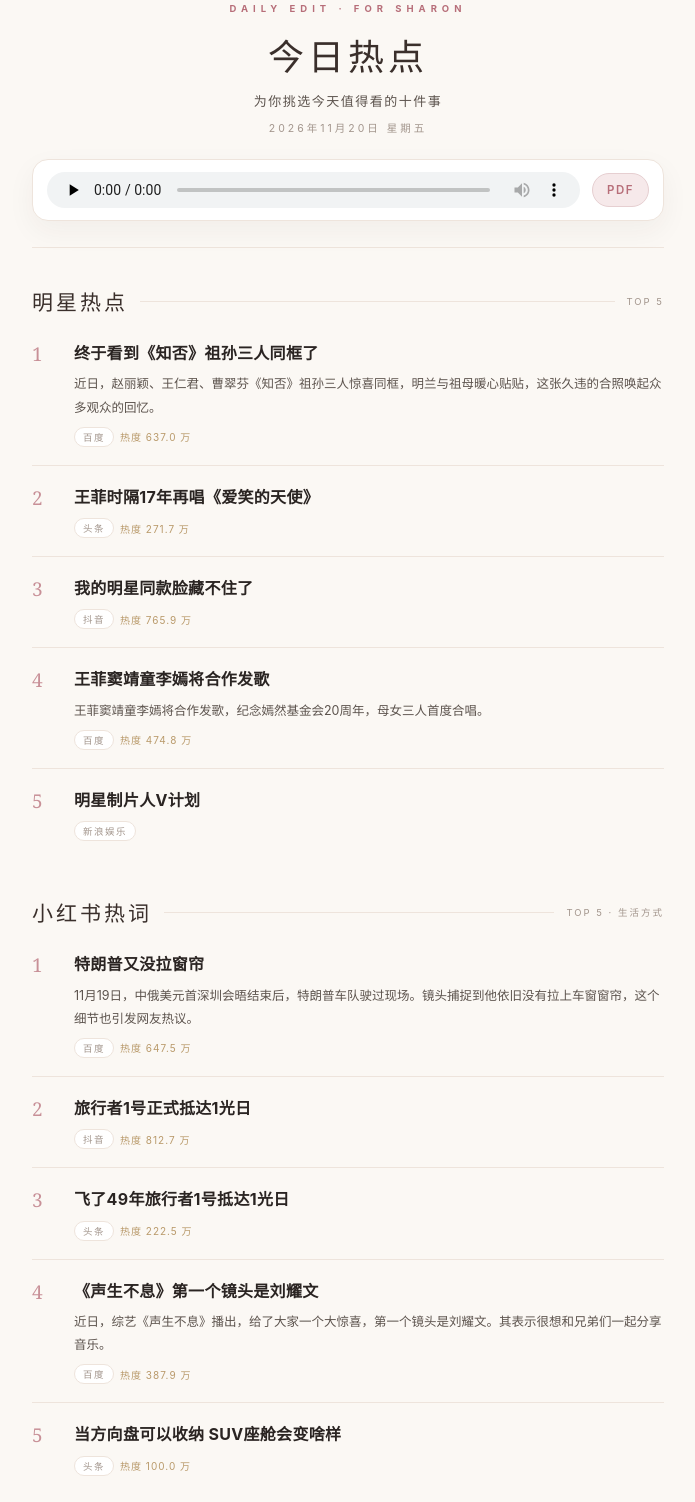
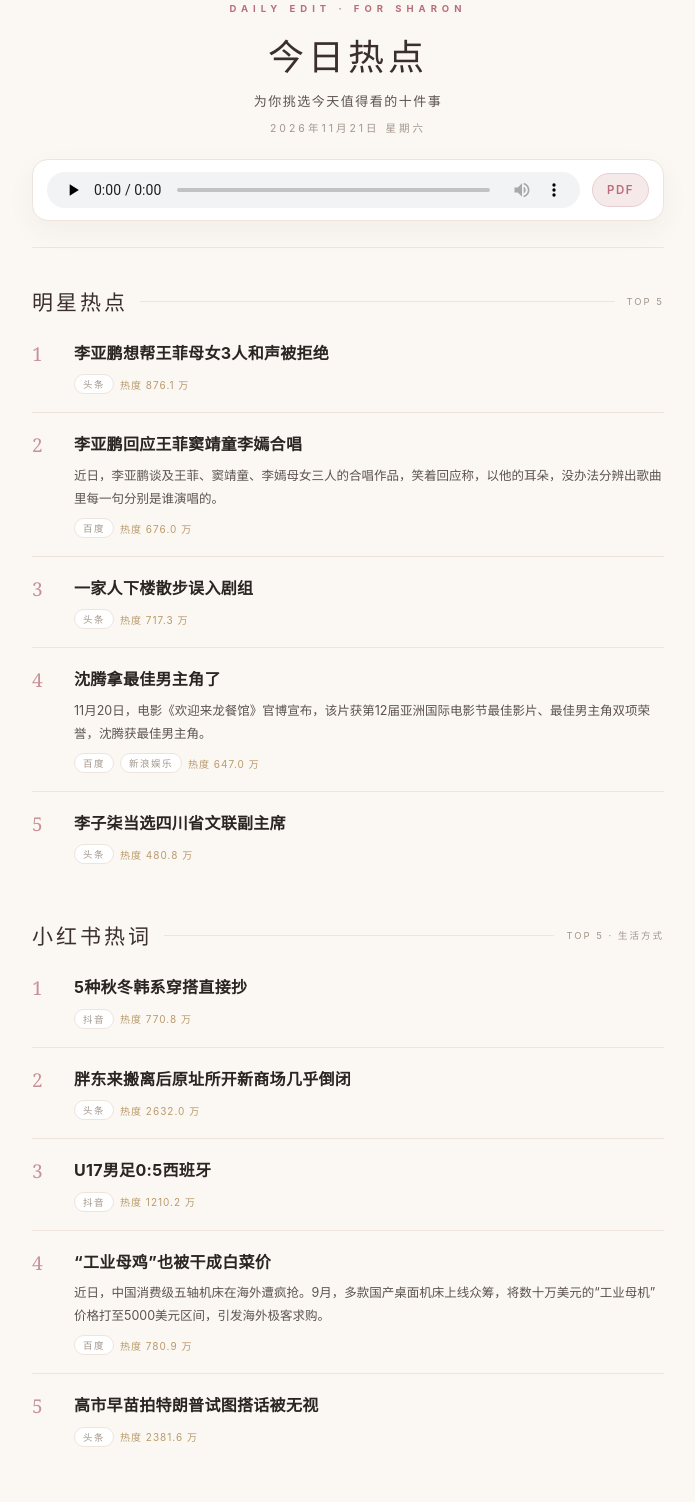
Before and after one commit to aaronelchatgpt/news-sharon, a plain HTML site: page index.html in a window 1280 px wide. Shown: the part 41-1543 px from the top of the page, without its empty margins (292-987 px from the left). Drawn offline with Linux system fonts and the light colour scheme.

Commit message:
update index.html

```diff
--- a/index.html
+++ b/index.html
@@ -1,6 +1,6 @@
 <!doctype html><html lang="zh-CN"><head><meta charset="utf-8">
 <meta name="viewport" content="width=device-width, initial-scale=1">
-<title>Sharon 的每日热点 · 2026年11月20日</title>
+<title>Sharon 的每日热点 · 2026年11月21日</title>
 <style>
 :root{--ivory:#fbf8f4;--ink:#2a2422;--ink2:#5c534d;--muted:#a3968d;--rose:#b76e79;--rose-soft:#f6e9ea;--line:#eee4dc;--gold:#b99a6b}
 *{box-sizing:border-box}
@@ -35,7 +35,7 @@ li:last-child{border-bottom:0}
     <div class="kicker">Daily Edit · For Sharon</div>
     <h1>今日热点</h1>
     <div class="greet">为你挑选今天值得看的十件事</div>
-    <div class="date">2026年11月20日 星期五</div>
+    <div class="date">2026年11月21日 星期六</div>
     <div class="media">
       <audio controls preload="none" src="sharon.mp3"></audio>
       <a class="dl" href="sharon.pdf" download>PDF</a>
@@ -47,41 +47,41 @@ li:last-child{border-bottom:0}
     <li>
       <span class="rank">1</span>
       <div class="body">
-        <div class="title">终于看到《知否》祖孙三人同框了</div>
-        <div class="desc">近日，赵丽颖、王仁君、曹翠芬《知否》祖孙三人惊喜同框，明兰与祖母暖心贴贴，这张久违的合照唤起众多观众的回忆。</div>
-        <div class="meta"><span class="tag">百度</span><span class="hot">热度 637.0 万</span></div>
+        <div class="title">李亚鹏想帮王菲母女3人和声被拒绝</div>
+
+        <div class="meta"><span class="tag">头条</span><span class="hot">热度 876.1 万</span></div>
       </div>
     </li>
     <li>
       <span class="rank">2</span>
       <div class="body">
-        <div class="title">王菲时隔17年再唱《爱笑的天使》</div>
-
-        <div class="meta"><span class="tag">头条</span><span class="hot">热度 271.7 万</span></div>
+        <div class="title">李亚鹏回应王菲窦靖童李嫣合唱</div>
+        <div class="desc">近日，李亚鹏谈及王菲、窦靖童、李嫣母女三人的合唱作品，笑着回应称，以他的耳朵，没办法分辨出歌曲里每一句分别是谁演唱的。</div>
+        <div class="meta"><span class="tag">百度</span><span class="hot">热度 676.0 万</span></div>
       </div>
     </li>
     <li>
       <span class="rank">3</span>
       <div class="body">
-        <div class="title">我的明星同款脸藏不住了</div>
+        <div class="title">一家人下楼散步误入剧组</div>
 
-        <div class="meta"><span class="tag">抖音</span><span class="hot">热度 765.9 万</span></div>
+        <div class="meta"><span class="tag">头条</span><span class="hot">热度 717.3 万</span></div>
       </div>
     </li>
     <li>
       <span class="rank">4</span>
       <div class="body">
-        <div class="title">王菲窦靖童李嫣将合作发歌</div>
-        <div class="desc">王菲窦靖童李嫣将合作发歌，纪念嫣然基金会20周年，母女三人首度合唱。</div>
-        <div class="meta"><span class="tag">百度</span><span class="hot">热度 474.8 万</span></div>
+        <div class="title">沈腾拿最佳男主角了</div>
+        <div class="desc">11月20日，电影《欢迎来龙餐馆》官博宣布，该片获第12届亚洲国际电影节最佳影片、最佳男主角双项荣誉，沈腾获最佳男主角。</div>
+        <div class="meta"><span class="tag">百度</span><span class="tag">新浪娱乐</span><span class="hot">热度 647.0 万</span></div>
       </div>
     </li>
     <li>
       <span class="rank">5</span>
       <div class="body">
-        <div class="title">明星制片人V计划</div>
+        <div class="title">李子柒当选四川省文联副主席</div>
 
-        <div class="meta"><span class="tag">新浪娱乐</span></div>
+        <div class="meta"><span class="tag">头条</span><span class="hot">热度 480.8 万</span></div>
       </div>
     </li></ol>
   </div>
@@ -91,41 +91,41 @@ li:last-child{border-bottom:0}
     <li>
       <span class="rank">1</span>
       <div class="body">
-        <div class="title">特朗普又没拉窗帘</div>
-        <div class="desc">11月19日，中俄美元首深圳会晤结束后，特朗普车队驶过现场。镜头捕捉到他依旧没有拉上车窗窗帘，这个细节也引发网友热议。</div>
-        <div class="meta"><span class="tag">百度</span><span class="hot">热度 647.5 万</span></div>
+        <div class="title">5种秋冬韩系穿搭直接抄</div>
+
+        <div class="meta"><span class="tag">抖音</span><span class="hot">热度 770.8 万</span></div>
       </div>
     </li>
     <li>
       <span class="rank">2</span>
       <div class="body">
-        <div class="title">旅行者1号正式抵达1光日</div>
+        <div class="title">胖东来搬离后原址所开新商场几乎倒闭</div>
 
-        <div class="meta"><span class="tag">抖音</span><span class="hot">热度 812.7 万</span></div>
+        <div class="meta"><span class="tag">头条</span><span class="hot">热度 2632.0 万</span></div>
       </div>
     </li>
     <li>
       <span class="rank">3</span>
       <div class="body">
-        <div class="title">飞了49年旅行者1号抵达1光日</div>
+        <div class="title">U17男足0:5西班牙</div>
 
-        <div class="meta"><span class="tag">头条</span><span class="hot">热度 222.5 万</span></div>
+        <div class="meta"><span class="tag">抖音</span><span class="hot">热度 1210.2 万</span></div>
       </div>
     </li>
     <li>
       <span class="rank">4</span>
       <div class="body">
-        <div class="title">《声生不息》第一个镜头是刘耀文</div>
-        <div class="desc">近日，综艺《声生不息》播出，给了大家一个大惊喜，第一个镜头是刘耀文。其表示很想和兄弟们一起分享音乐。</div>
-        <div class="meta"><span class="tag">百度</span><span class="hot">热度 387.9 万</span></div>
+        <div class="title">“工业母鸡”也被干成白菜价</div>
+        <div class="desc">近日，中国消费级五轴机床在海外遭疯抢。9月，多款国产桌面机床上线众筹，将数十万美元的“工业母机”价格打至5000美元区间，引发海外极客求购。</div>
+        <div class="meta"><span class="tag">百度</span><span class="hot">热度 780.9 万</span></div>
       </div>
     </li>
     <li>
       <span class="rank">5</span>
       <div class="body">
-        <div class="title">当方向盘可以收纳 SUV座舱会变啥样</div>
+        <div class="title">高市早苗拍特朗普试图搭话被无视</div>
 
-        <div class="meta"><span class="tag">头条</span><span class="hot">热度 100.0 万</span></div>
+        <div class="meta"><span class="tag">头条</span><span class="hot">热度 2381.6 万</span></div>
       </div>
     </li></ol>
   </div>
```
